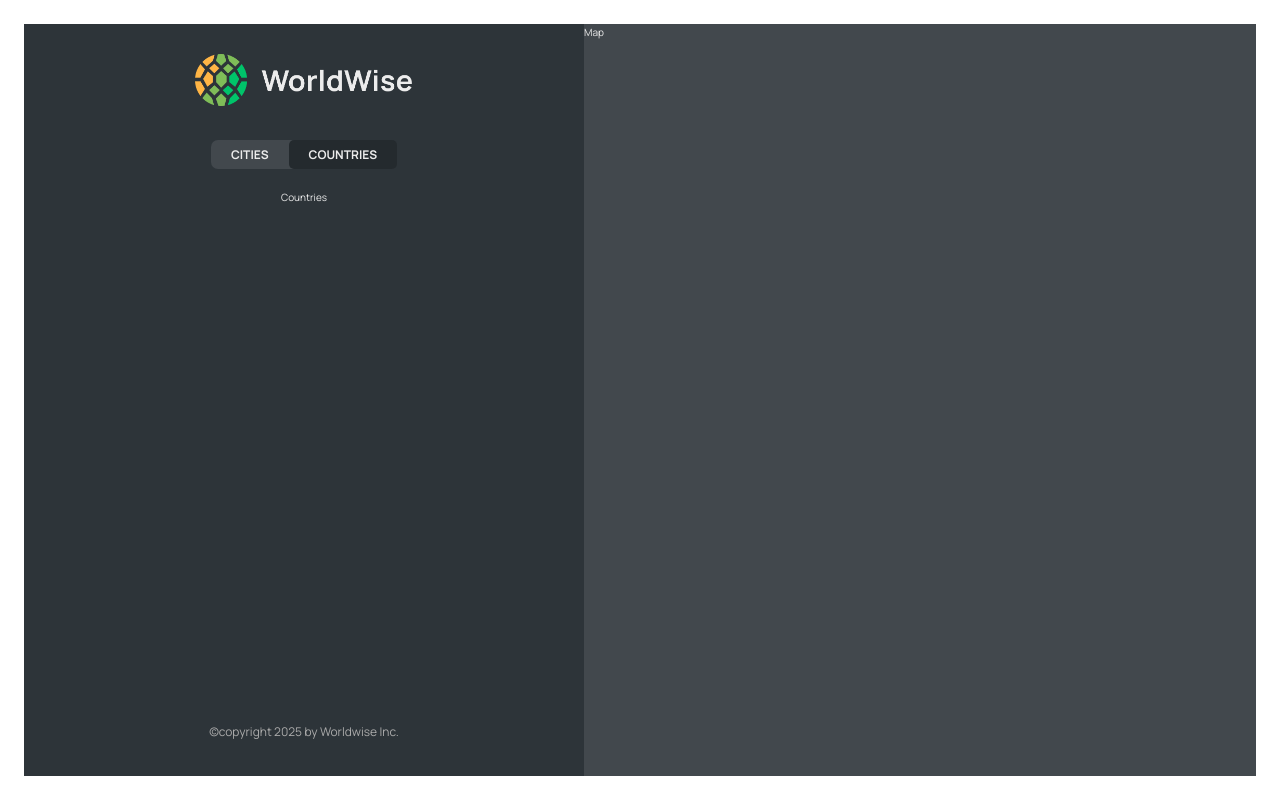
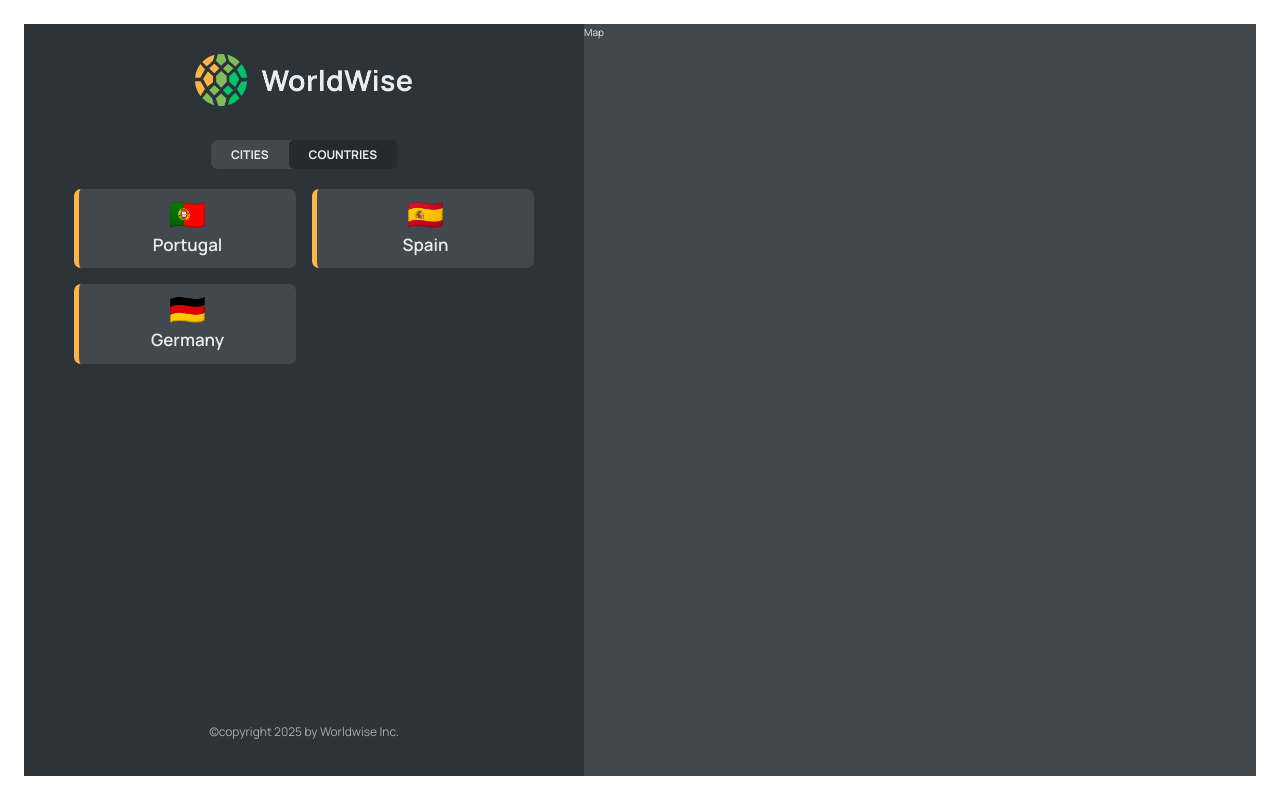
Before and after one commit to entibimenya05/worldwise, a React (Vite) app: page /app/Countries in a window 1280 px wide. Built offline with nearby package versions, Linux system fonts and the light colour scheme; data requests are answered from the project's data file.

Commit message:
implementing countryList

```diff
--- a/data/cities.json
+++ b/data/cities.json
@@ -35,6 +35,30 @@
         "lng": 13.376933665713324
       },
       "id": 98443197
+    },
+    {
+      "cityName": "Faro",
+      "country": "Portugal",
+      "emoji": "🇵🇹",
+      "date": "2027-10-31T15:59:59.138Z",
+      "notes": "My favorite city so far!",
+      "position": {
+        "lat": 38.727881642324164,
+        "lng": -9.140900099907554
+      },
+      "id": 73930388
+    },
+    {
+      "cityName": "Barcelona",
+      "country": "Spain",
+      "emoji": "🇪🇸",
+      "date": "2027-07-15T08:22:53.976Z",
+      "notes": "",
+      "position": {
+        "lat": 40.46635901755316,
+        "lng": -3.7133789062500004
+      },
+      "id": 17806759
     }
   ]
 }
--- a/src/App.jsx
+++ b/src/App.jsx
@@ -8,6 +8,8 @@
 import PageNotFound from "./pages/PageNotFound";
 import CityList from "./component/CityList";
 import { useState, useEffect } from "react";
+import CountryList from "./component/CountryList";
+
 const BASE_URL = " http://localhost:9000";
 function App() {
   const [cities, setCities] = useState([]);
@@ -45,7 +47,10 @@
             path="cities"
             element={<CityList cities={cities} isLoading={isLoading} />}
           />
-          <Route path="Countries" element={<p>Countries</p>} />
+          <Route
+            path="Countries"
+            element={<CountryList cities={cities} isLoading={isLoading} />}
+          />
           <Route path="form" element={<p>Form</p>} />
         </Route>
         <Route path="*" element={<PageNotFound />} />
--- /dev/null
+++ b/src/component/CountryList.jsx
@@ -0,0 +1,26 @@
+import styles from "./CountryList.module.css";
+import Spinner from "./Spinner";
+
+import Message from "./Message";
+import CountryItem from "./CountryItem";
+function CountryList({ cities, isLoading }) {
+  if (isLoading) return <Spinner />;
+  if (!cities.length)
+    return (
+      <Message message="Add your first country by clicking on a city on the map" />
+    );
+  const countries = cities.reduce((arr, city) => {
+    if (!arr.map((el) => el.country).includes(city.country))
+      return [...arr, { country: city.country, emoji: city.emoji }];
+    else return arr;
+  }, []);
+  return (
+    <ul className={styles.countryList}>
+      {countries.map((country) => (
+        <CountryItem country={country} />
+      ))}
+    </ul>
+  );
+}
+
+export default CountryList;
--- /dev/null
+++ b/src/component/CountryList.module.css
@@ -0,0 +1,12 @@
+.countryList {
+  width: 100%;
+  height: 65vh;
+  list-style: none;
+  overflow-y: scroll;
+  overflow-x: hidden;
+
+  display: grid;
+  grid-template-columns: 1fr 1fr;
+  align-content: start;
+  gap: 1.6rem;
+}
```
